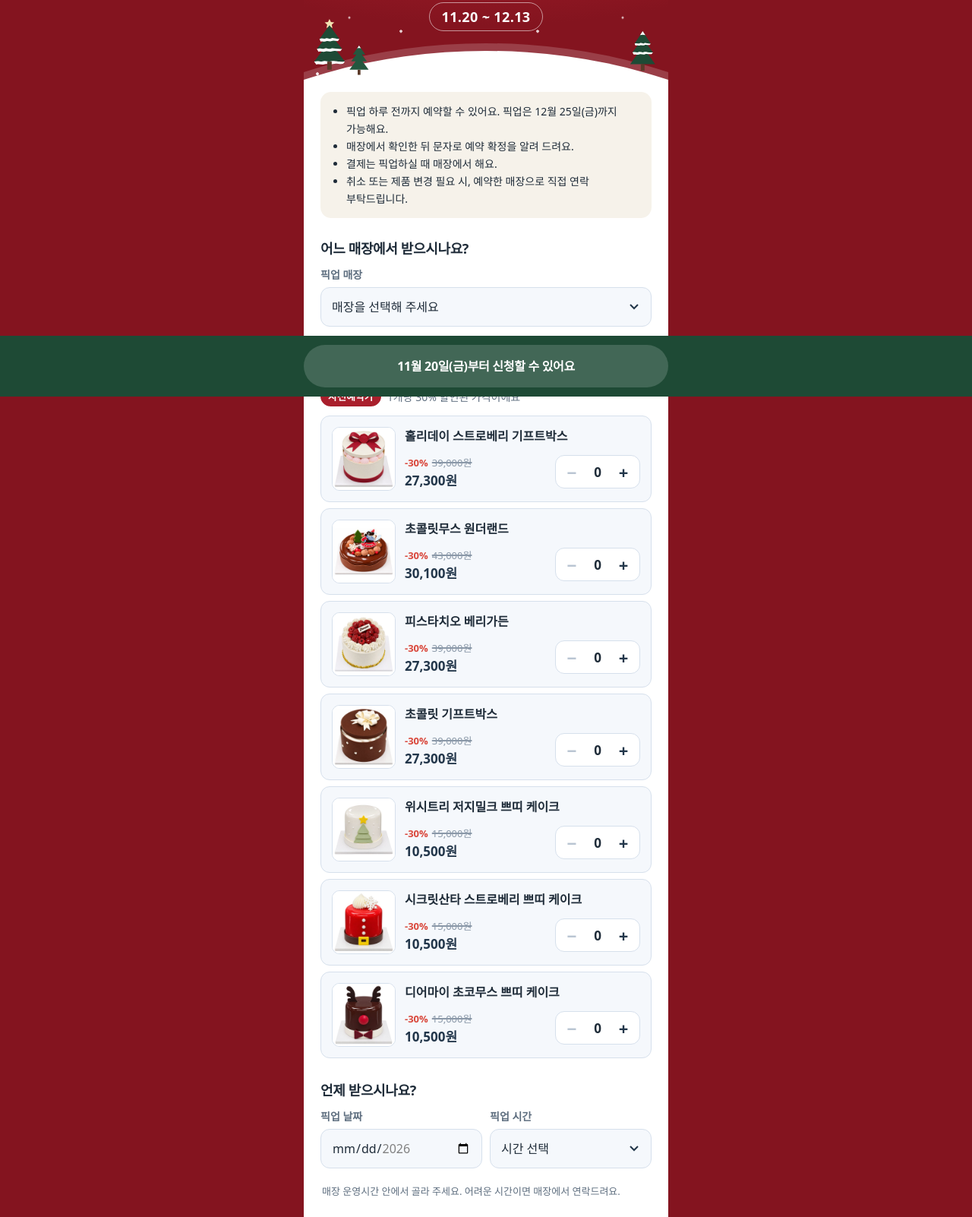
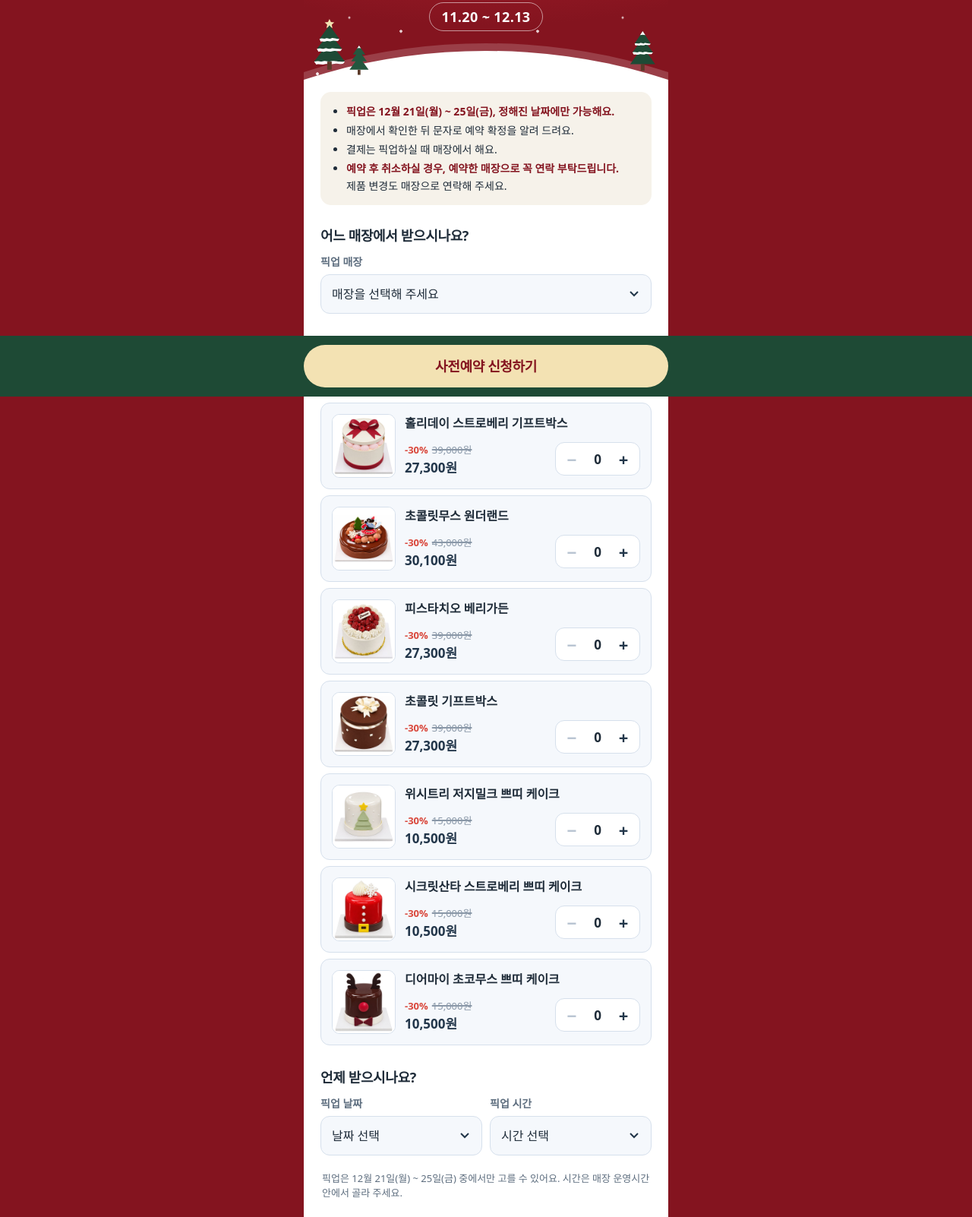
Before and after one commit to benson-cake/benson-cake, a plain HTML site: page index.html in a window 1280 px wide. Shown: the part 278-1880 px from the top of the page at 76% size. Drawn offline with Linux system fonts and the light colour scheme; a web font is replaced by a local one.

Commit message:
Add files via upload

```diff
--- a/config.js
+++ b/config.js
@@ -67,12 +67,12 @@ export const STORE_PHONES = {
 // ---------------------------------------------------------------------
 // 크리스마스 아이스크림 케이크 사전예약 (2026)
 // ---------------------------------------------------------------------
-// 사전예약 신청 기간 (한국 시간, 시작일·마감일 포함). 기간 밖에는 신청 버튼이 잠기고 안내 문구가 나옵니다.
-// 직원 테스트: 주소 끝에 ?preview=1 을 붙이면 기간과 상관없이 신청할 수 있습니다.
-export const RESERVE_PERIOD = { start: "2026-11-20", end: "2026-12-13", label: "11.20 ~ 12.13" };
+// 메인 화면에 보이는 행사 기간 문구 (표시용 — 신청은 기간 제한 없이 계속 받습니다)
+export const RESERVE_PERIOD = { label: "11.20 ~ 12.13" };
 
-// 픽업 가능 날짜. first를 비우면 '내일'부터, last를 비우면 '오늘 + MAX_DAYS_AHEAD일'까지.
-export const PICKUP_DATES = { first: "", last: "2026-12-25" };   // [확인 필요] 마지막 픽업일
+// 픽업 가능 날짜: 12월 21일(월) ~ 12월 25일(금) 중에서만 선택 (시작일·마지막날 포함)
+// 오늘 기준 '내일'보다 이른 날짜는 자동으로 빠지고, 고를 날짜가 하나도 없으면 신청 버튼이 '마감'으로 바뀝니다.
+export const PICKUP_DATES = { first: "2026-12-21", last: "2026-12-25" };
 
 // 사전예약 할인율(%) — 화면 안내 문구용. 실제 표시 금액은 아래 각 케이크의 sale 값을 그대로 씁니다.
 export const PREORDER_DISCOUNT_RATE = 30;
--- a/index.html
+++ b/index.html
@@ -153,6 +153,8 @@
     font-size: 14px; line-height: 1.65; color: var(--ink);
   }
   .notice ul { margin: 0; padding-left: 18px; }
+  .notice li + li { margin-top: 2px; }
+  .notice b { font-weight: 800; color: var(--xmas-deep); }
 
   fieldset { border: 0; margin: 0 0 28px; padding: 0; }
   legend { padding: 0; margin-bottom: 12px; font-size: 18px; font-weight: 800; letter-spacing: -0.02em; }
@@ -257,7 +259,7 @@
   }
   .btn:disabled { opacity: .6; cursor: wait; }
   .btn.closed, .btn.closed:disabled { opacity: 1; cursor: not-allowed; background: rgba(255,255,255,.16); color: #fff; font-size: 16px; }
-  .preview-note { margin: 0 0 20px; padding: 10px 14px; border-radius: 12px; background: #EAF3EE; color: var(--pine); font-size: 13px; font-weight: 600; }
+
   .btn:focus-visible, .stepper button:focus-visible, .check input:focus-visible, summary:focus-visible {
     outline: 3px solid var(--sky); outline-offset: 2px;
   }
@@ -307,16 +309,15 @@ src="https://www.facebook.com/tr?id=1686148093182564&ev=PageView&noscript=1"
 
   <main class="sheet">
     <div id="setupWarning" class="setup-warning" hidden></div>
-    <p id="previewNote" class="preview-note" hidden>직원 테스트 모드예요. 사전예약 기간과 상관없이 신청돼요. 테스트 예약은 관리자 화면에서 삭제해 주세요.</p>
     <p class="recent" id="recent">이전에 신청하신 예약이 있어요. <a id="recentLink" href="#">예약 상태 보기</a></p>
 
     <form id="form" novalidate>
       <div class="notice">
         <ul>
-          <li>픽업 하루 전까지 예약할 수 있어요.<span id="pickupLastNote"></span></li>
+          <li><b id="pickupRangeNote">픽업은 12월 21일(월) ~ 25일(금), 정해진 날짜에만 가능해요.</b></li>
           <li>매장에서 확인한 뒤 문자로 예약 확정을 알려 드려요.</li>
           <li>결제는 픽업하실 때 매장에서 해요.</li>
-          <li>취소 또는 제품 변경 필요 시, 예약한 매장으로 직접 연락 부탁드립니다.</li>
+          <li><b>예약 후 취소하실 경우, 예약한 매장으로 꼭 연락 부탁드립니다.</b> 제품 변경도 매장으로 연락해 주세요.</li>
         </ul>
       </div>
 
@@ -345,14 +346,14 @@ src="https://www.facebook.com/tr?id=1686148093182564&ev=PageView&noscript=1"
         <div class="row">
           <div class="field">
             <label for="date">픽업 날짜</label>
-            <input type="date" id="date" name="date" required>
+            <select id="date" name="date" required><option value="">날짜 선택</option></select>
           </div>
           <div class="field">
             <label for="time">픽업 시간</label>
             <select id="time" name="time" required><option value="">시간 선택</option></select>
           </div>
         </div>
-        <p class="hint" id="dateHint">매장 운영시간 안에서 골라 주세요. 어려운 시간이면 매장에서 연락드려요.</p>
+        <p class="hint" id="dateHint">픽업은 12월 21일(월) ~ 25일(금) 중에서만 고를 수 있어요. 시간은 매장 운영시간 안에서 골라 주세요.</p>
         <p class="err" data-for="date"></p>
         <p class="err" data-for="time"></p>
       </fieldset>
@@ -455,25 +456,33 @@ const today = kstDate(0);
 const tomorrowish = kstDate(MIN_DAYS_AHEAD);
 const minDate = PICKUP_DATES.first && PICKUP_DATES.first > tomorrowish ? PICKUP_DATES.first : tomorrowish;
 const maxDate = PICKUP_DATES.last || kstDate(MAX_DAYS_AHEAD);
-$("date").min = minDate;
-$("date").max = maxDate;
-if (PICKUP_DATES.last) $("pickupLastNote").textContent = ` 픽업은 ${prettyDate(PICKUP_DATES.last)}까지 가능해요.`;
+const addDays = (ymd, n) => {
+  const [y, m, d] = ymd.split("-").map(Number);
+  const t = new Date(Date.UTC(y, m - 1, d + n));
+  return `${t.getUTCFullYear()}-${String(t.getUTCMonth() + 1).padStart(2, "0")}-${String(t.getUTCDate()).padStart(2, "0")}`;
+};
+const pickupDays = [];
+for (let d = minDate; d <= maxDate && pickupDays.length < 62; d = addDays(d, 1)) pickupDays.push(d);
+pickupDays.forEach((d) => $("date").add(new Option(prettyDate(d), d)));
+if (PICKUP_DATES.first && PICKUP_DATES.last) {
+  const [, m1, d1] = PICKUP_DATES.first.split("-").map(Number);
+  const [, m2, d2] = PICKUP_DATES.last.split("-").map(Number);
+  const range = m1 === m2
+    ? `${m1}월 ${d1}일(${prettyDate(PICKUP_DATES.first).slice(-2, -1)}) ~ ${d2}일(${prettyDate(PICKUP_DATES.last).slice(-2, -1)})`
+    : `${prettyDate(PICKUP_DATES.first)} ~ ${prettyDate(PICKUP_DATES.last)}`;
+  $("pickupRangeNote").textContent = `픽업은 ${range}, 정해진 날짜에만 가능해요.`;
+  $("dateHint").textContent = `픽업은 ${range} 중에서만 고를 수 있어요. 시간은 매장 운영시간 안에서 골라 주세요.`;
+}
 
 /* ---------- 사전예약 기간 ---------- */
 $("periodLabel").textContent = RESERVE_PERIOD.label;
 $("heroDiscount").textContent = `사전예약 ${PREORDER_DISCOUNT_RATE}% 할인`;
-const isPreview = new URLSearchParams(location.search).get("preview") === "1";
-const beforeOpen = today < RESERVE_PERIOD.start;
-const afterClose = today > RESERVE_PERIOD.end || minDate > maxDate;
-const reserveOpen = isPreview || (!beforeOpen && !afterClose);
-if (isPreview && (beforeOpen || afterClose)) $("previewNote").hidden = false;
+const reserveOpen = pickupDays.length > 0;    // 신청 기간 제한 없음 — 고를 수 있는 픽업 날짜가 남아 있는 동안 계속 접수
 function lockForPeriod() {
   if (reserveOpen) return;
   const btn = $("submitBtn");
   btn.disabled = true; btn.classList.add("closed");
-  btn.textContent = beforeOpen
-    ? `${prettyDate(RESERVE_PERIOD.start)}부터 신청할 수 있어요`
-    : "크리스마스 케이크 사전예약이 마감되었어요";
+  btn.textContent = "크리스마스 케이크 사전예약이 마감되었어요";
 }
 lockForPeriod();
 
@@ -642,8 +651,7 @@ function validate() {
   if (!v.store) errs.store = "픽업 매장을 선택해 주세요.";
   if (!v.items.length) errs.cake = "케이크를 1개 이상 담아 주세요. (+ 버튼으로 수량 선택)";
   if (!v.date) errs.date = "픽업 날짜를 선택해 주세요.";
-  else if (v.date < minDate) errs.date = `픽업 하루 전까지 예약할 수 있어요. ${prettyDate(minDate)}부터 선택해 주세요.`;
-  else if (v.date > maxDate) errs.date = `${prettyDate(maxDate)}까지 선택할 수 있어요.`;
+  else if (!pickupDays.includes(v.date)) errs.date = "픽업 가능한 날짜 중에서 다시 골라 주세요.";
   if (!v.time) errs.time = "픽업 시간을 선택해 주세요.";
   if (!v.name) errs.name = "이름을 적어 주세요.";
   if (!/^01[016789]\d{7,8}$/.test(v.phone)) errs.phone = "휴대폰 번호를 정확히 적어 주세요.";
```
